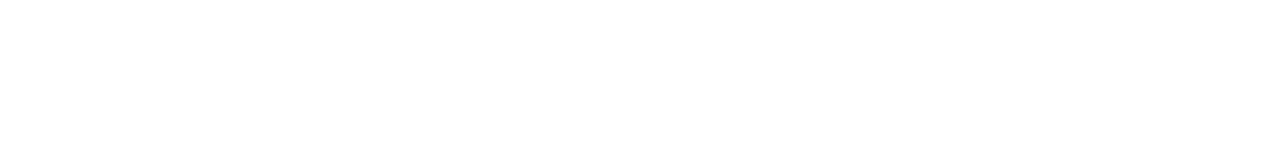
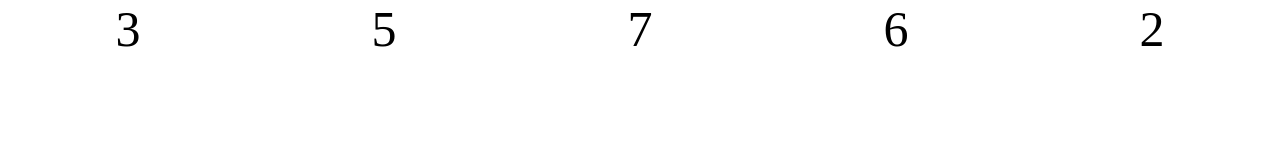
Before and after one commit to GiacomoBozzolino/js-simon, a plain HTML site: page index.html in a window 1280 px wide. Drawn offline with Linux system fonts and the light colour scheme.

Commit message:
[FEAT]funzione per numeri randomici e stampa dom

```diff
--- a/css/style.css
+++ b/css/style.css
@@ -3,3 +3,12 @@
     padding: 0;
     box-sizing: border-box;
 }
+
+
+
+#number{
+    display: flex;
+    font-size: 50px;
+    justify-content: space-around;
+    align-items: ;
+}
--- a/index.html
+++ b/index.html
@@ -4,10 +4,11 @@
     <meta charset="UTF-8">
     <meta http-equiv="X-UA-Compatible" content="IE=edge">
     <meta name="viewport" content="width=device-width, initial-scale=1.0">
-    <title>Document</title>
+    <title>Simon</title>
     <link rel="stylesheet" href="./css/style.css">
 </head>
     <body>
+        <div id="number"></div>
 
 
 
--- a/js/script.js
+++ b/js/script.js
@@ -0,0 +1,33 @@
+// creo una funzione per creare numeri randomici
+function generateRandomNumber (min,max) {
+    return Math.floor(Math.random() * (max - min +1) ) + min;
+};
+
+// aggiungo un controllo per non avere numeri doppi
+function controlNumber (random_number){
+    let controllo = false
+    let number
+    while (controllo === false) {
+        number = generateRandomNumber(1, 10)
+        // setto la condizione per uscire dal ciclo while ( se il numero non è contenuto nell'array esco dal ciclo e genero un numero)
+        if (!random_number.includes(number))
+        controllo = true
+    }
+    return number
+};
+
+
+let random_number=[]
+let printNumber = document.getElementById('number')
+console.log(printNumber)
+
+
+// genero 5 numeri casuali
+for (let i=0; i<5; i++){
+    let number = controlNumber (random_number);
+    random_number.push(number);
+    console.log(random_number[i])
+    let numbers= document.createElement('div')
+    numbers.innerText = random_number[i]
+    printNumber.append(numbers)
+}
```
